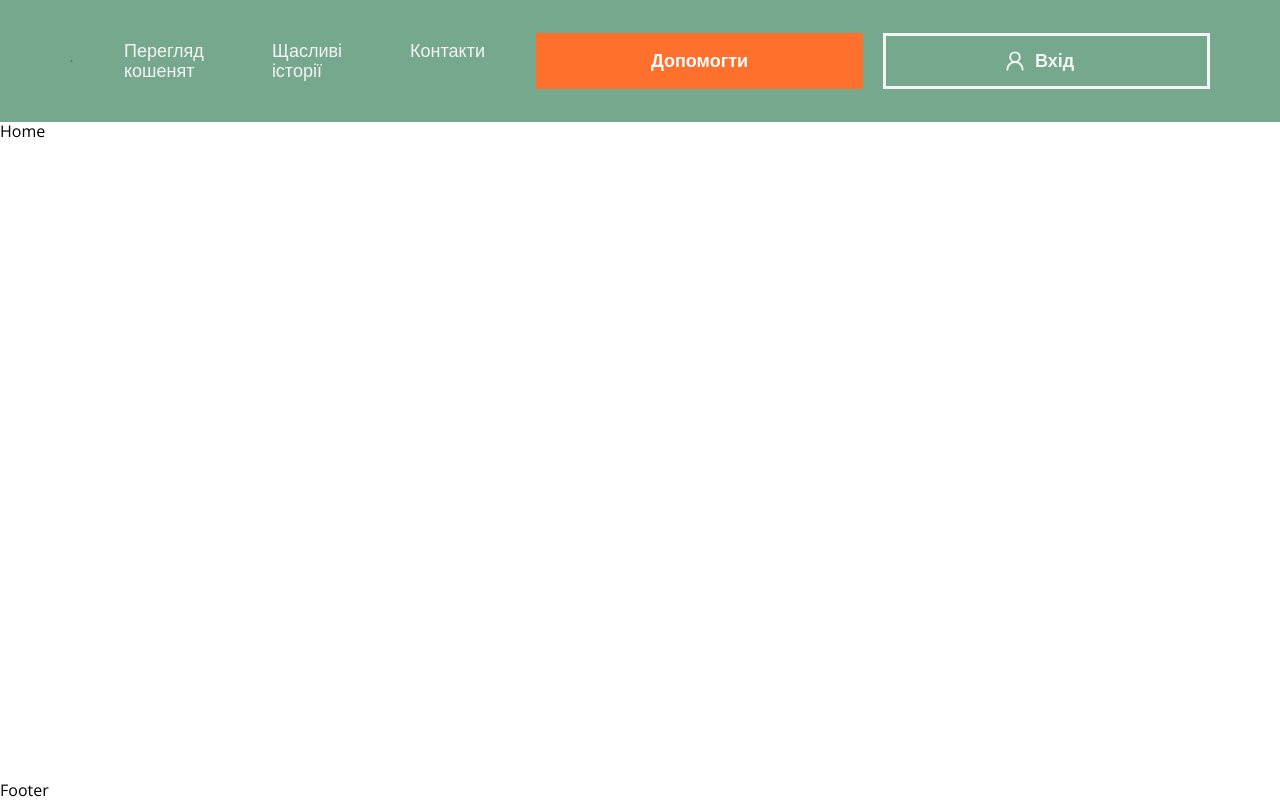
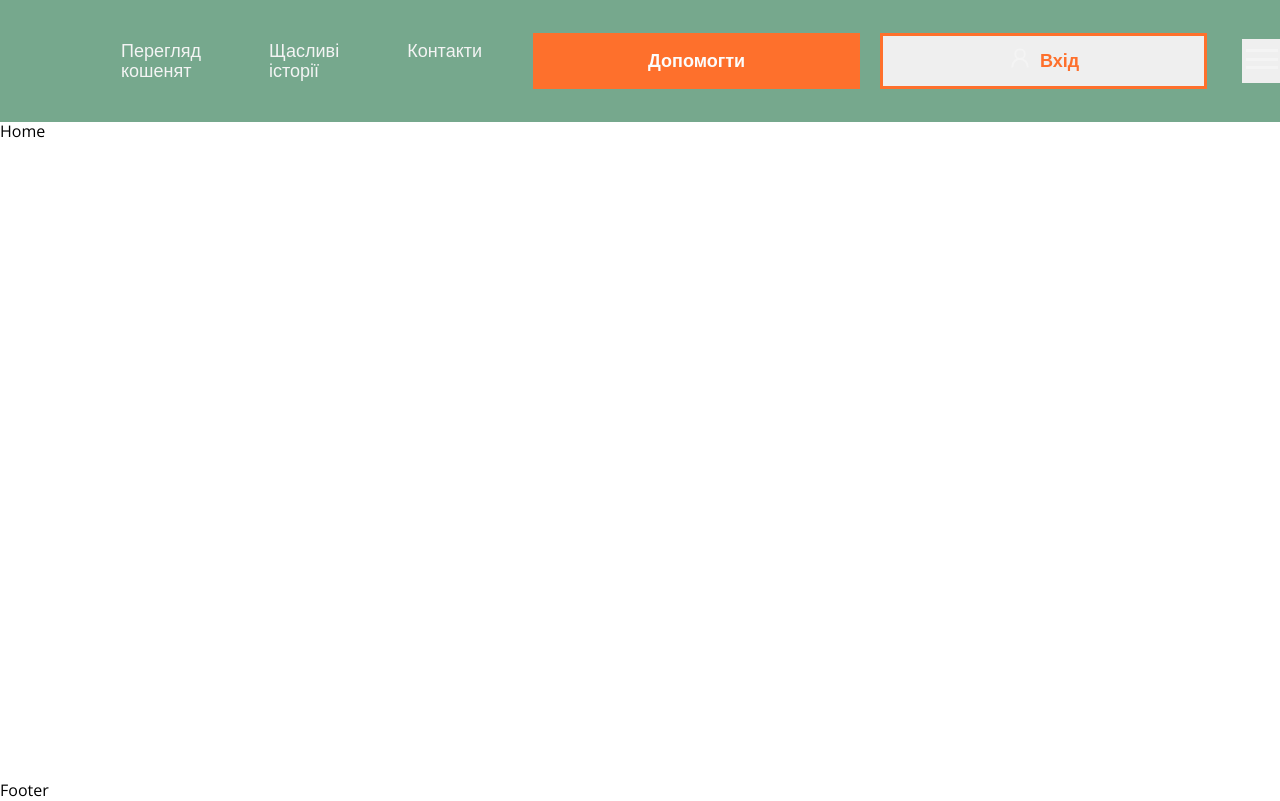
Before and after one commit to baza-trainee/cat_for_future, a React (Vite) app: page / in a window 1280 px wide. Built offline with nearby package versions, Linux system fonts and the light colour scheme.

Commit message:
fix header buttons

```diff
--- a/src/components/Header/Header.tsx
+++ b/src/components/Header/Header.tsx
@@ -1,46 +1,45 @@
-import { useState } from "react";
+import { useState } from 'react';
 
-import Logotype from "src/components/Logotype/Logotype";
-import Menu from "src/components/Menu/Menu";
-import Button from "src/components/Button/Button";
+import Logotype from 'src/components/Logotype/Logotype';
+import Menu from 'src/components/Menu/Menu';
+import Button from 'src/components/Button/Button';
 
-import s from "./Header.module.scss";
+import s from './Header.module.scss';
 
-import logIn from "src/assets/icons/header/log-in-icon.svg";
-import logOut from "src/assets/icons/header/log-out-icon.svg";
-import burgerMenuOpen from "src/assets/icons/header/burger-menu-open-icon.svg";
-import burgerMenuClose from "src/assets/icons/header/burger-menu-close-icon.svg";
-
+import logIn from 'src/assets/icons/header/log-in-icon.svg';
+import logOut from 'src/assets/icons/header/log-out-icon.svg';
+import burgerMenuOpen from 'src/assets/icons/header/burger-menu-open-icon.svg';
+import burgerMenuClose from 'src/assets/icons/header/burger-menu-close-icon.svg';
 // ---------------------modal------------------------------------------------------
-import ModalDonate from "../ModalDonate/ModalDonate";
+import ModalDonate from '../ModalDonate/ModalDonate';
 // -----------------------------------------------------------------------------
 
 const Header: React.FC = () => {
 	const [isLogin, setIsLogin] = useState(false);
 	const [isOpenBurgerMenu, setIsOpenBurgerMenu] = useState(false);
 	const handleIsLogin = () => {
-		setIsLogin(prev => !prev);
+		setIsLogin((prev) => !prev);
 	};
 
 	const handleIsOpenBurgerMenu = () => {
-		setIsOpenBurgerMenu(prev => !prev);
+		setIsOpenBurgerMenu((prev) => !prev);
 	};
 
 	// --------------------modal-------------------------------------------------
-	type modalIndex = "DONATE_MODAL";
+	type modalIndex = 'DONATE_MODAL';
 
 	const [modalState, setModalState] = useState({
 		DONATE_MODAL: { status: false },
 	});
 
-	const openModal = (modalName: modalIndex) => {
+	const openModal = (modalName: modalIndex): void => {
 		setModalState({ ...modalState, [modalName]: { status: true } });
 	};
 
 	const closeModal = (modalName: modalIndex) => {
-		const documentBody: HTMLBodyElement | null = document.querySelector("body");
+		const documentBody: HTMLBodyElement | null = document.querySelector('body');
 		if (documentBody !== null) {
-			documentBody.className = "";
+			documentBody.className = '';
 		}
 		setModalState({ ...modalState, [modalName]: { status: false } });
 	};
@@ -53,26 +52,24 @@ const Header: React.FC = () => {
 				<Menu />
 				<div className={s.btnWrapper}>
 					<Button
-						buttonClasses={"primaryBtn helpBtn"}
-						type={"button"}
-						name={"Допомогти"}
-						onClick={() => openModal("DONATE_MODAL")}
+						buttonClasses={'primaryBtn helpBtn'}
+						type={'button'}
+						name={'Допомогти'}
+						onClick={() => openModal('DONATE_MODAL')}
 					/>
 					<Button
-						buttonClasses={"secondaryIconLeftBtn"}
-						divClasses={"miniIconContainer"}
-						imgClasses={"miniIconContainer"}
-						type={"button"}
-						name={isLogin ? "Вихід" : "Вхід"}
+						buttonClasses={'secondaryBtn  secondaryIconLeft'}
+						imgClasses={'miniIconContainer'}
+						type={'button'}
+						name={isLogin ? 'Вихід' : 'Вхід'}
 						imgPath={isLogin ? logOut : logIn}
 						onClick={handleIsLogin}
 					/>
 				</div>
 				<Button
-					buttonClasses={"tertiaryIconBtn burgerMenuBtn"}
-					divClasses={"bigIconContainer"}
-					imgClasses={"bigIcon"}
-					type={"button"}
+					buttonClasses={'bigIconContainer burgerMenuBtn'}
+					imgClasses={'bigIcon'}
+					type={'button'}
 					imgPath={isOpenBurgerMenu ? burgerMenuClose : burgerMenuOpen}
 					onClick={handleIsOpenBurgerMenu}
 				/>
@@ -81,8 +78,8 @@ const Header: React.FC = () => {
 				status={modalState.DONATE_MODAL.status}
 				closeModal={closeModal}
 				modal="DONATE_MODAL"
-				onClose={() => closeModal("DONATE_MODAL")}
-			></ModalDonate>
+				onClose={() => closeModal('DONATE_MODAL')}
+			/>
 		</header>
 	);
 };
```
